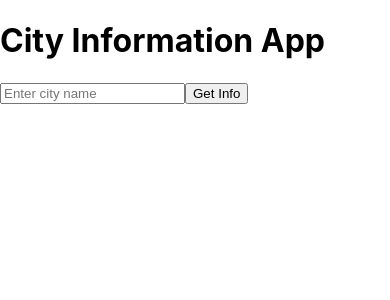
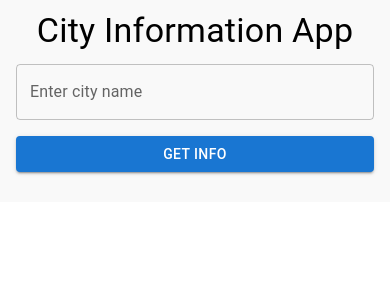
Before and after one commit to Danypoz1986/matkaopaskirja, a React (Create React App) app: page / in a window 390 px wide. Shown: the top 300 px of the page. Built offline with nearby package versions, Linux system fonts and the light colour scheme.

Commit message:
UI Improvements

```diff
--- a/src/App.css
+++ b/src/App.css
@@ -1,38 +1,41 @@
-.App {
-  text-align: center;
+/* General styles */
+.container {
+  padding: 20px;
+  background-color: #f9f9f9;
 }
 
-.App-logo {
-  height: 40vmin;
-  pointer-events: none;
-}
-
-@media (prefers-reduced-motion: no-preference) {
-  .App-logo {
-    animation: App-logo-spin infinite 20s linear;
-  }
-}
-
-.App-header {
-  background-color: #282c34;
-  min-height: 100vh;
+.form {
   display: flex;
   flex-direction: column;
   align-items: center;
-  justify-content: center;
-  font-size: calc(10px + 2vmin);
-  color: white;
+  gap: 16px;
+  margin-bottom: 20px;
 }
 
-.App-link {
-  color: #61dafb;
+.textField {
+  margin-bottom: 10px;
 }
 
-@keyframes App-logo-spin {
-  from {
-    transform: rotate(0deg);
+.button {
+  width: 100%;
+}
+
+.alert {
+  margin-top: 10px;
+}
+
+.infoContainer {
+  padding: 20px;
+  margin-top: 20px;
+}
+
+/* Responsive design for mobile devices */
+@media (max-width: 600px) {
+  .MuiContainer-root {
+    padding: 10px;
   }
-  to {
-    transform: rotate(360deg);
+
+  .MuiButton-root {
+    width: 100%;
   }
 }
--- a/src/App.js
+++ b/src/App.js
@@ -1,4 +1,6 @@
 import React, { useState } from 'react';
+import { Container, Typography, TextField, Button, Box, Paper, Alert } from '@mui/material';
+import './App.css'; // Import the CSS file
 import axios from 'axios';
 
 const App = () => {
@@ -19,75 +21,84 @@ const App = () => {
   };
 
   return (
-        <div>
-            <h1>City Information App</h1>
-            <form onSubmit={handleSubmit}>
-                <input
-                    type="text"
+    <Container maxWidth="md" className="container">
+      <Typography variant="h4" align="center" gutterBottom>
+        City Information App
+      </Typography>
+
+      <Box component="form" onSubmit={handleSubmit} className="form">
+        <TextField
+          variant="outlined"
+          fullWidth
+          label="Enter city name"
           value={cityName}
           onChange={(e) => setCityName(e.target.value)}
-                    placeholder="Enter city name"
+          className="textField"
         />
-                <button type="submit">Get Info</button>
-            </form>
+        <Button type="submit" variant="contained" color="primary" className="button">
+          Get Info
+        </Button>
+      </Box>
 
-            {error && <p style={{ color: 'red' }}>{error}</p>}
+      {error && <Alert severity="error" className="alert">{error}</Alert>}
 
       {cityData && (
-                <div>
-                    <h2>Weather in {cityData.name}</h2>
-                    <p>{cityData.weather.temperature}°C - {cityData.weather.description}</p>
+        <Paper elevation={3} className="infoContainer">
+          <Box mb={2}>
+            <Typography variant="h5">Weather in {cityData.name}</Typography>
+            <Typography variant="body1">{cityData.weather.temperature}°C - {cityData.weather.description}</Typography>
+          </Box>
 
-                    <h2>Places to Visit</h2>
-                    <ul>
+          <Box mb={2}>
+            <Typography variant="h5">Places to Visit</Typography>
             {cityData.placesToVisit.map((place, index) => (
-                            <li key={index}>
-                                <strong>{place.name}</strong> - Rating: {place.rating ? `${place.rating} / 5` : 'No Rating'}
+              <Box key={index} mb={2}>
+                <Typography variant="h6">{place.name} - Rating: {place.rating || 'No Rating'}</Typography>
                 <ul>
                   {place.tips.map((tip, tipIndex) => (
                     <li key={tipIndex}>
-                                            <strong>{tip.author}</strong>: "{tip.text}"
+                      <Typography variant="body2"><strong>{tip.author}</strong>: "{tip.text}"</Typography>
                     </li>
                   ))}
                 </ul>
+              </Box>
+            ))}
+          </Box>
+
+          <Box mb={2}>
+            <Typography variant="h5">Restaurant Opinions</Typography>
+            {cityData.restaurantOpinions.map((restaurant, index) => (
+              <Box key={index} mb={2}>
+                <Typography variant="h6">{restaurant.name} - Rating: {restaurant.rating || 'No Rating'}</Typography>
+                <ul>
+                  {restaurant.reviews.map((review, reviewIndex) => (
+                    <li key={reviewIndex}>
+                      <Typography variant="body2"><strong>{review.author}</strong> - {review.rating}/5: "{review.text}"</Typography>
                     </li>
                   ))}
                 </ul>
+              </Box>
+            ))}
+          </Box>
 
-                    <h2>Restaurant Opinions</h2>
+          <Box mb={2}>
+            <Typography variant="h5">Monuments</Typography>
+            {cityData.monuments.map((monument, index) => (
+              <Box key={index} mb={2}>
+                <Typography variant="h6">{monument.name} - Rating: {monument.rating || 'No Rating'}</Typography>
                 <ul>
-                        {cityData.restaurantOpinions.map((restaurant, index) => (
-                            <li key={index}>
-                                <strong>{restaurant.name}</strong> - Rating: {restaurant.rating ? `${restaurant.rating} / 5` : 'No Rating'}
-                                <ul>
-                                    {restaurant.reviews.map((review, reviewIndex) => (
+                  {monument.reviews.map((review, reviewIndex) => (
                     <li key={reviewIndex}>
-                                            <strong>{review.author}</strong> - {review.rating}/5: "{review.text}"
+                      <Typography variant="body2"><strong>{review.author}</strong> - {review.rating}/5: "{review.text}"</Typography>
                     </li>
                   ))}
                 </ul>
-                            </li>
+              </Box>
             ))}
-                    </ul>
-
-                    <h2>Monuments</h2>
-                    <ul>
-                        {cityData.monuments.map((monument, index) => (
-                            <li key={index}>
-                                <strong>{monument.name}</strong> - Rating: {monument.rating ? `${monument.rating} / 5` : 'No Rating'}
-                                <ul>
-                                    {monument.reviews.map((review, reviewIndex) => (
-                                        <li key={reviewIndex}>
-                                            <strong>{review.author}</strong> - {review.rating}/5: "{review.text}"
-                                        </li>
-                                    ))}
-                                </ul>
-                            </li>
-                        ))}
-                    </ul>
-                </div>
+          </Box>
+        </Paper>
       )}
-        </div>
+    </Container>
   );
 };
 
```
Also changed, not shown: package.json (+6 -1 lines), .babelrc (added), 1 other file (tests, documents, lock files or other folders). Lines whose indentation alone changed are shown as unchanged.
